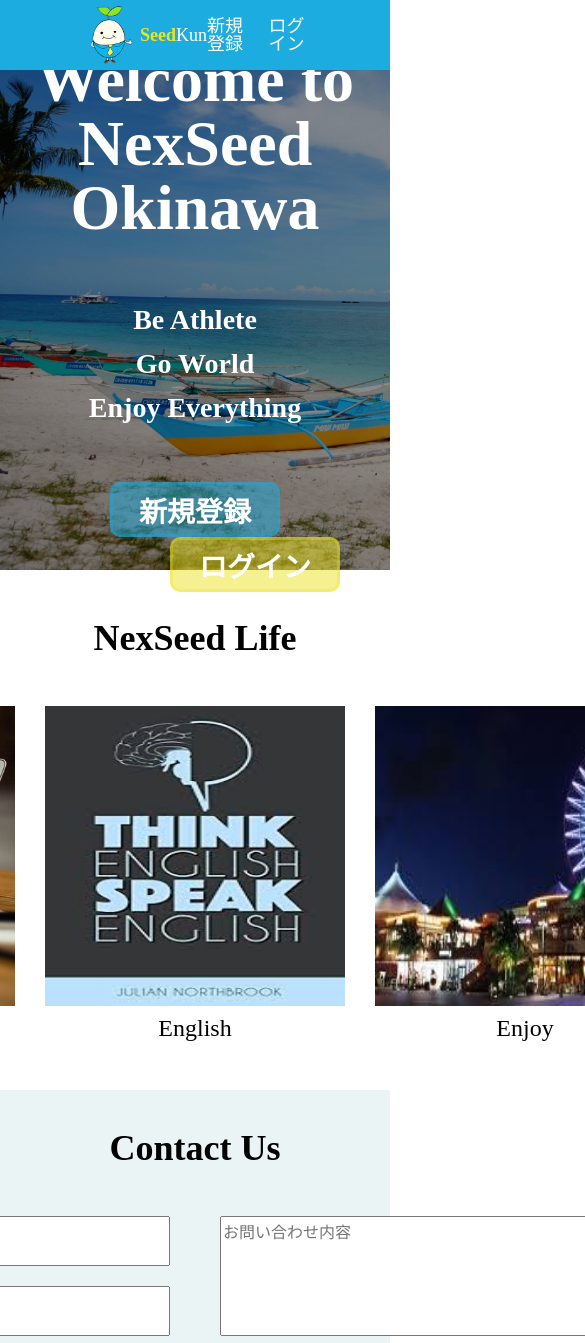
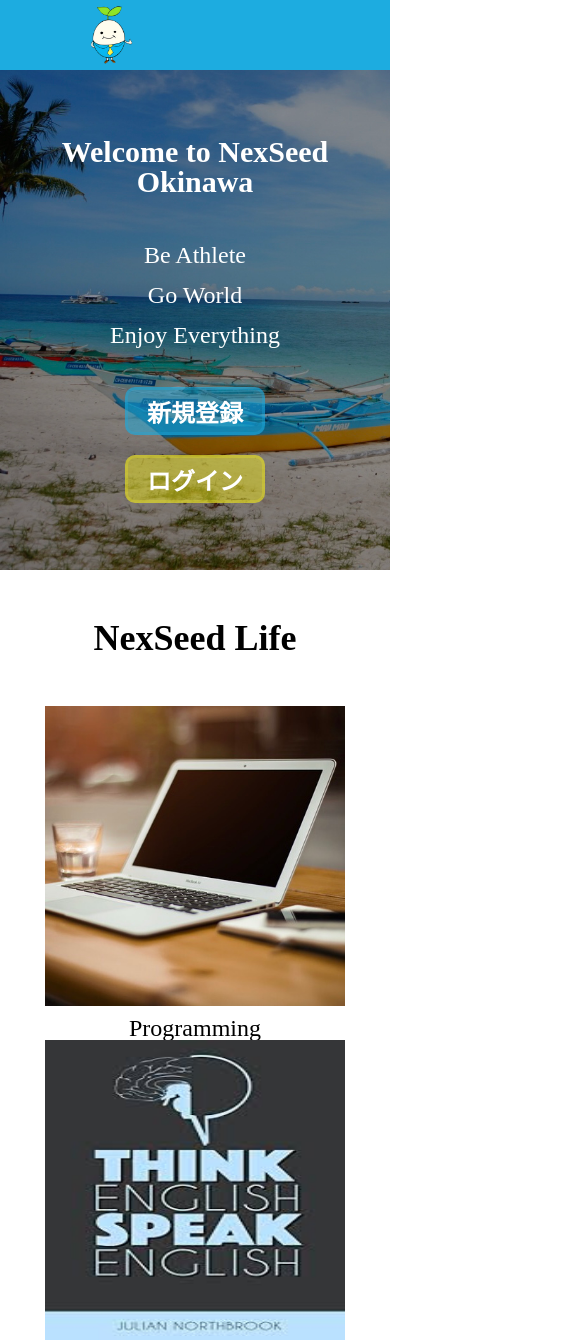
Before and after one commit to yudai1231/welcomepc, a plain HTML site: page index.html in a window 390 px wide. Shown: the top 1343 px of the page, 585 px wide, since content can reach past the window. Drawn offline with Linux system fonts and the light colour scheme.

Commit message:
レスポンシブnexseed

```diff
--- a/css/style.css
+++ b/css/style.css
@@ -217,12 +217,78 @@ footer .footer-right{
 }
 
 /*タブレット用*/
-@media screen and (max-width: 960px){
+/*@media screen and (max-width: 960px){
 
-}
+}*/
 
 
 /*スマフォ用*/
 @media screen and (max-width: 480px){
+  body{
+    min-width: 375px;
+  }
+  /*header*/
+  .icon{
+    margin-right: 20px;
+  }
+
+  .icon .name{
+    display: none;
+  }
+
+  .header-right{
+    display: none;
+  }
+  /*welcome*/
+  .title{
+    font-size: 30px;
+  }
+
+  .guideline{
+    font-size: 24px;
+    margin-top: 30px;
+    font-weight: normal;
+  }
+
+  .btn-group{
+    display: flex;
+    flex-flow: column nowrap;
+    align-items: center;
+    margin-top: 40px;
+  }
+
+  .btn{
+    height: 48px;
+    width: 140px;
+    margin-left: 0px;
+    margin-top: 20px;
+    font-size: 24px;
+    border-radius: 10px;
+    font-weight: bold;
+  }
+
+  .btn:first-child{
+    margin-top: 0px;
+  }
+  /*curriculum*/
+  .subtitle{
+    font-size: 24px;
+  }
+
+  .img-box{
+    flex-flow: column nowrap;
+  }
+
+  .img-box li{
+    display: flex;
+    flex-direction: column;
+    align-items: center;
+    margin-right: 0;
+
+  }
+  /*contact*/
+
+  /*footer*/
+
 
 }
--- a/index.html
+++ b/index.html
@@ -3,7 +3,8 @@
 <head>
   <title>Welcome to NexSeed Okinawa</title>
   <meta charset="utf-8">
-   <link rel="stylesheet" type="text/css" href="css/reset.css">
+  <meta name="viewport" content="width=device-width,initial-scale=1.0">
+  <link rel="stylesheet" type="text/css" href="css/reset.css">
   <link rel="stylesheet" type="text/css" href="css/style.css">
 
 </head>
```
